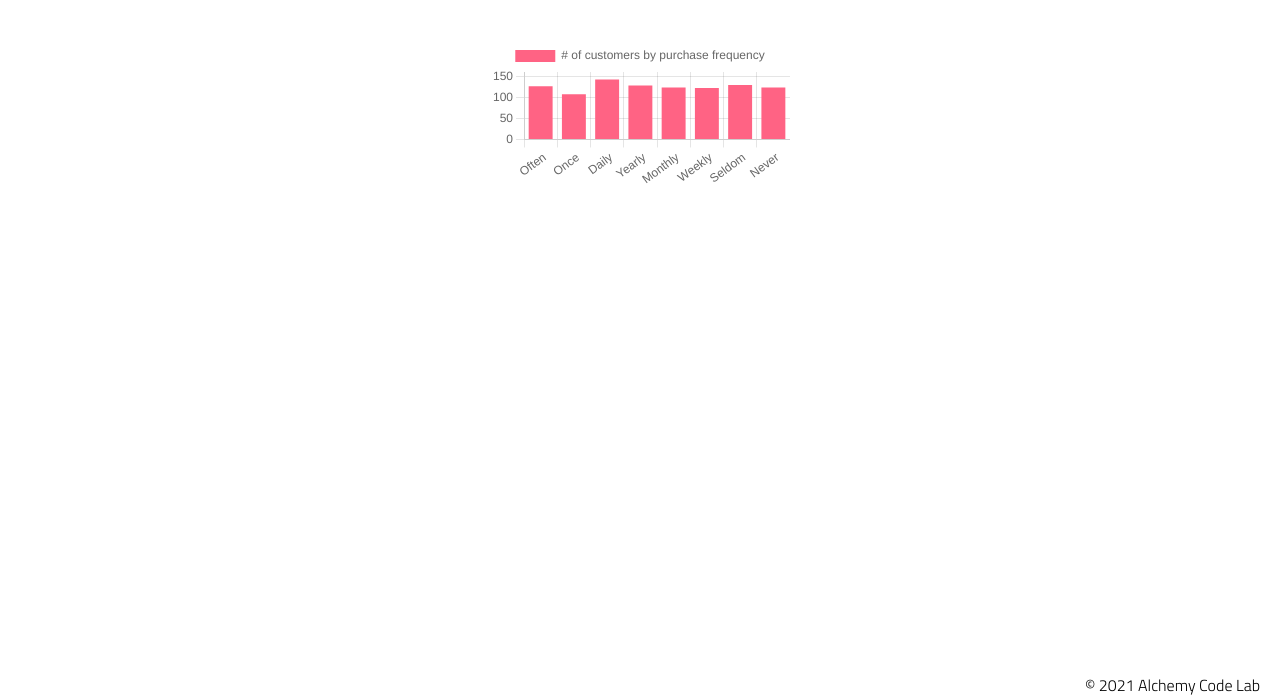
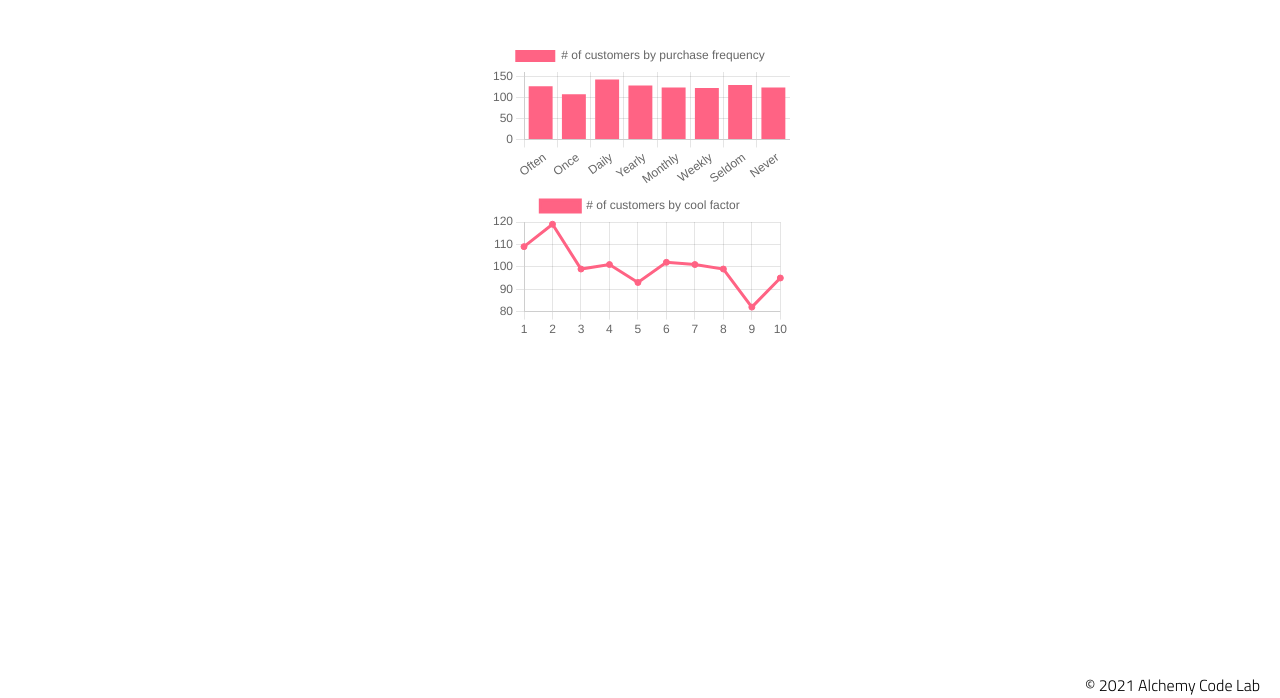
Before and after one commit to taha-amin/chart-munge-web01, a plain HTML site: page index.html in a window 1280 px wide. Shown: the part 102-800 px from the top of the page. Drawn offline with nearby package versions, Linux system fonts and the light colour scheme.

Commit message:
created app2.js and in data-utils.js file wrote func for 2nd assignment (line chart showing number of customers by cool factor). In index.html wrote new canvas id on line 26 for chart 2 and new script on line 36

```diff
--- /dev/null
+++ b/app2.js
@@ -0,0 +1,27 @@
+import { customers } from './data.js';
+import { makeCoolFactorCountMap } from './data-utils.js';
+
+const countMap2 = makeCoolFactorCountMap(customers);
+
+const labels = Object.keys(countMap2);
+
+const data = {
+    labels: labels,
+    datasets: [{
+        label: '# of customers by cool factor',
+        backgroundColor: 'rgb(255, 99, 132)',
+        borderColor: 'rgb(255, 99, 132)',
+        data: Object.values(countMap2),
+    }]
+};
+
+const config = {
+    type: 'line',
+    data: data,
+    options: {}
+};
+
+const myChart = new Chart(
+    document.getElementById('myChart2'),
+    config
+);
--- a/data-utils.js
+++ b/data-utils.js
@@ -15,3 +15,19 @@ export function makePurchaseFrequencyCountMap() {
 
     return countMap;
 }
+
+export function makeCoolFactorCountMap() {
+    const countMap2 = {};
+
+    for (let customer of customers) {
+        const coolFactor = customer.cool_factor;
+
+        if (countMap2[coolFactor]) {
+            countMap2[coolFactor]++;
+        } else {
+            countMap2[coolFactor] = 1;
+        }
+    }
+
+    return countMap2;
+}
--- a/index.html
+++ b/index.html
@@ -23,6 +23,7 @@
         <section class="main-section">
             <div>
                 <canvas id="myChart"></canvas>
+                <canvas id="myChart2"></canvas>
             </div>
         </section>
 
@@ -32,6 +33,7 @@
     </footer>
 
     <script type="module" src="./app.js"></script>
+    <script type="module" src="./app2.js"></script>
 </body>
 
 </html>
```
